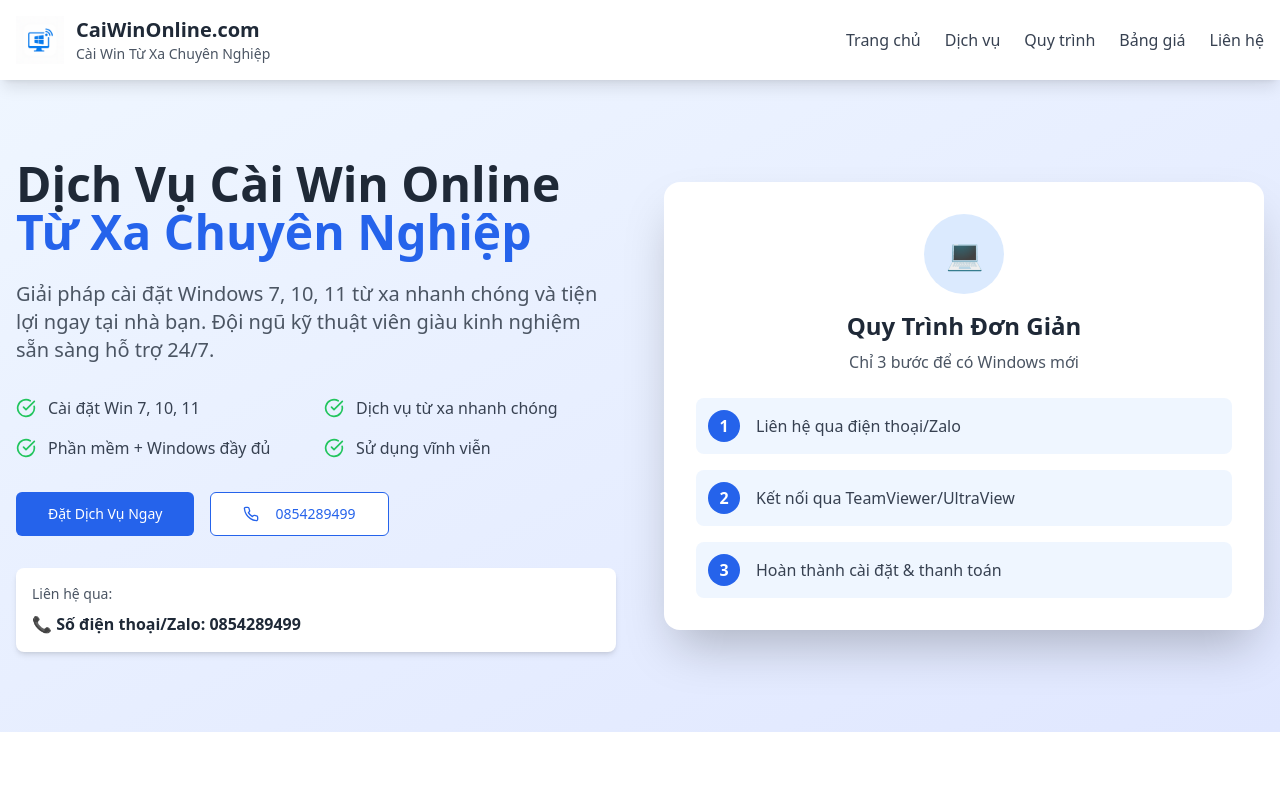
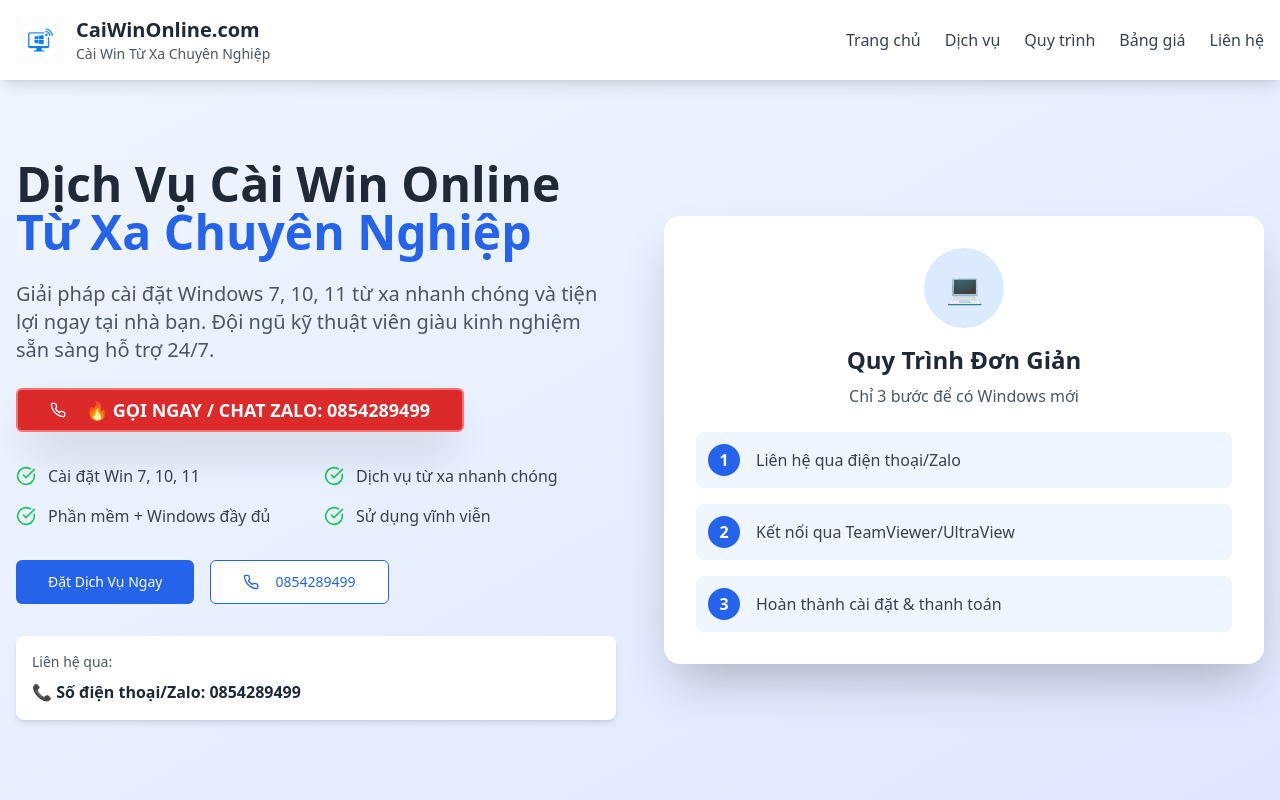
Before and after one commit to ytbpre55/remote-win-wizard, a React (Vite) app: page / in a window 1280 px wide. Shown: the top 800 px of the page. Built offline with nearby package versions, Linux system fonts and the light colour scheme.

Commit message:
Add sticky call to action button

```diff
--- a/src/components/Hero.tsx
+++ b/src/components/Hero.tsx
@@ -19,10 +19,22 @@ const Hero = () => {
               Dịch Vụ Cài Win Online
               <span className="text-blue-600"> Từ Xa Chuyên Nghiệp</span>
             </h1>
-            <h2 className="text-xl text-gray-600 mb-8">
+            <h2 className="text-xl text-gray-600 mb-6">
               Giải pháp cài đặt Windows 7, 10, 11 từ xa nhanh chóng và tiện lợi
               ngay tại nhà bạn. Đội ngũ kỹ thuật viên giàu kinh nghiệm sẵn sàng hỗ trợ 24/7.
             </h2>
+
+            {/* Sticky Call to Action Button */}
+            <div className="sticky top-4 z-50 mb-8">
+              <Button
+                size="lg"
+                className="bg-red-600 hover:bg-red-700 text-white px-8 py-4 text-lg font-bold shadow-2xl border-2 border-red-400 animate-pulse hover:animate-none transform hover:scale-105 transition-all duration-300"
+                onClick={() => window.open('tel:0854289499')}
+              >
+                <Phone className="w-6 h-6 mr-3" />
+                🔥 GỌI NGAY / CHAT ZALO: 0854289499
+              </Button>
+            </div>
 
             <div className="grid md:grid-cols-2 gap-4 mb-8">
               {features.map((feature, index) => (
```
